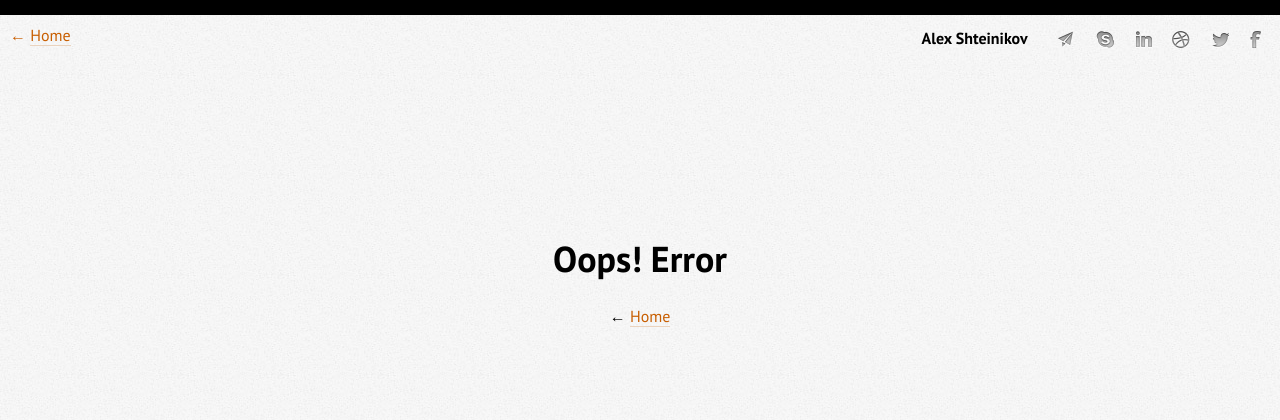
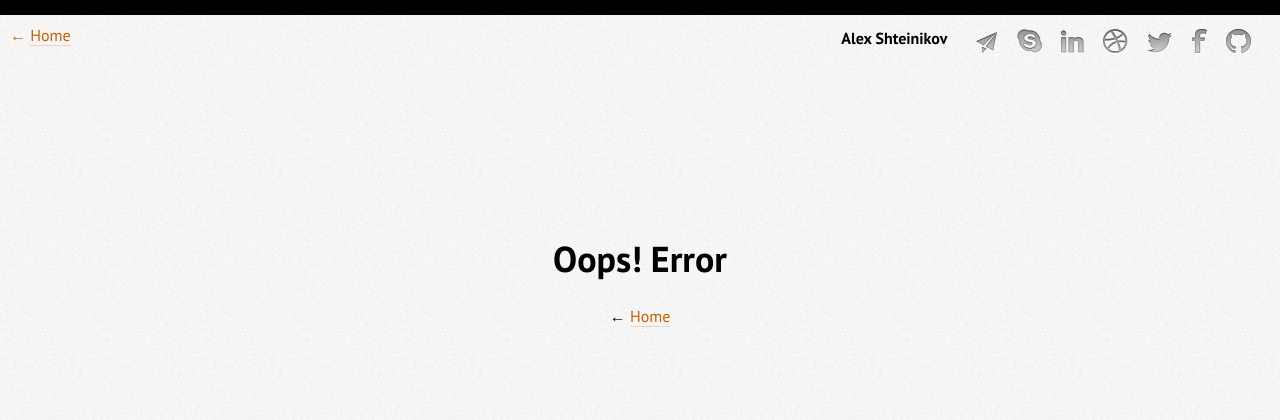
Before and after one commit to derekzhang79/website-5, a Python web app: template templates/service/error.jinja2 in a window 1280 px wide. Shown: the top 420 px of the page. Run offline with Jinja, Linux system fonts and the light colour scheme; the template is opened without the code that fills it, so the values that code supplies are empty.

Commit message:
New sprite system + github icon was added

```diff
--- a/assets/css/compiled/style.css
+++ b/assets/css/compiled/style.css
@@ -33,6 +33,165 @@
 
 .new-gallery-container {
   background-color: black; }
+
+[class^="sprite-"], [class*=" sprite-"] {
+  position: relative;
+  display: inline-block;
+  background-image: url("/css/style_images/sprite.png");
+  background-repeat: no-repeat; }
+
+.empty-sprite {
+  background: none; }
+
+.sprite-geo {
+  background-position: -6px -9px;
+  width: 10px;
+  height: 15px; }
+
+.sprite-geo-active {
+  background-position: -20px -9px;
+  width: 10px;
+  height: 15px; }
+
+.sprite-mail {
+  background-position: -113px -3px;
+  width: 21px;
+  height: 22px; }
+
+.sprite-skype {
+  background-position: -138px -1px;
+  width: 25px;
+  height: 25px; }
+
+.sprite-linkedin {
+  background-position: -167px -1px;
+  width: 23px;
+  height: 24px; }
+
+.sprite-dribbble {
+  background-position: -193px -1px;
+  width: 25px;
+  height: 25px; }
+
+.sprite-twitter {
+  background-position: -219px -3px;
+  width: 25px;
+  height: 22px; }
+
+.sprite-facebook {
+  background-position: -252px -1px;
+  width: 15px;
+  height: 25px; }
+
+.sprite-github {
+  background-position: -278px -1px;
+  width: 25px;
+  height: 25px; }
+
+.sprite-mail-active {
+  background-position: -113px -38px;
+  width: 21px;
+  height: 22px; }
+
+.sprite-skype-active {
+  background-position: -138px -36px;
+  width: 25px;
+  height: 25px; }
+
+.sprite-linkedin-active {
+  background-position: -167px -36px;
+  width: 23px;
+  height: 24px; }
+
+.sprite-dribbble-active {
+  background-position: -193px -36px;
+  width: 25px;
+  height: 25px; }
+
+.sprite-twitter-active {
+  background-position: -219px -38px;
+  width: 25px;
+  height: 22px; }
+
+.sprite-facebook-active {
+  background-position: -252px -36px;
+  width: 15px;
+  height: 25px; }
+
+.sprite-github-active {
+  background-position: -278px -36px;
+  width: 25px;
+  height: 25px; }
+
+.sprite-s-mail {
+  background-position: -114px -71px;
+  width: 15px;
+  height: 17px; }
+
+.sprite-s-skype {
+  background-position: -133px -71px;
+  width: 18px;
+  height: 18px; }
+
+.sprite-s-linkedin {
+  background-position: -154px -71px;
+  width: 16px;
+  height: 17px; }
+
+.sprite-s-dribbble {
+  background-position: -174px -71px;
+  width: 18px;
+  height: 18px; }
+
+.sprite-s-twitter {
+  background-position: -194px -73px;
+  width: 18px;
+  height: 15px; }
+
+.sprite-s-facebook {
+  background-position: -217px -71px;
+  width: 11px;
+  height: 18px; }
+
+.sprite-s-github {
+  background-position: -235px -71px;
+  width: 18px;
+  height: 18px; }
+
+.sprite-s-mail-active {
+  background-position: -114px -101px;
+  width: 15px;
+  height: 17px; }
+
+.sprite-s-skype-active {
+  background-position: -133px -101px;
+  width: 18px;
+  height: 18px; }
+
+.sprite-s-linkedin-active {
+  background-position: -154px -101px;
+  width: 16px;
+  height: 17px; }
+
+.sprite-s-dribbble-active {
+  background-position: -174px -101px;
+  width: 18px;
+  height: 18px; }
+
+.sprite-s-twitter-active {
+  background-position: -194px -103px;
+  width: 18px;
+  height: 15px; }
+
+.sprite-s-facebook-active {
+  background-position: -217px -101px;
+  width: 11px;
+  height: 18px; }
+
+.sprite-s-github-active {
+  background-position: -235px -101px;
+  width: 18px;
+  height: 18px; }
 
 body {
   color: black;
@@ -312,44 +435,9 @@ body {
     float: right;
     margin: 4px 4px 0 0; }
     .top_bar .small_social_buttons_container a, .bottom_bar .small_social_buttons_container a {
-      background: url("/css/style_images/sprite.png");
-      width: 19px;
       border: none;
-      height: 19px;
       display: inline-block;
       margin-right: 15px; }
-    .top_bar .small_social_buttons_container .mail, .bottom_bar .small_social_buttons_container .mail {
-      background-position: -113px -58px;
-      border: none; }
-      .top_bar .small_social_buttons_container .mail:hover, .bottom_bar .small_social_buttons_container .mail:hover {
-        background-position: -236px -58px; }
-    .top_bar .small_social_buttons_container .skype, .bottom_bar .small_social_buttons_container .skype {
-      background-position: -132px -58px;
-      border: none; }
-      .top_bar .small_social_buttons_container .skype:hover, .bottom_bar .small_social_buttons_container .skype:hover {
-        background-position: -255px -58px; }
-    .top_bar .small_social_buttons_container .linkedin, .bottom_bar .small_social_buttons_container .linkedin {
-      background-position: -151px -58px;
-      border: none; }
-      .top_bar .small_social_buttons_container .linkedin:hover, .bottom_bar .small_social_buttons_container .linkedin:hover {
-        background-position: -274px -58px; }
-    .top_bar .small_social_buttons_container .dribbble, .bottom_bar .small_social_buttons_container .dribbble {
-      background-position: -173px -58px;
-      border: none; }
-      .top_bar .small_social_buttons_container .dribbble:hover, .bottom_bar .small_social_buttons_container .dribbble:hover {
-        background-position: -296px -58px; }
-    .top_bar .small_social_buttons_container .twitter, .bottom_bar .small_social_buttons_container .twitter {
-      background-position: -192px -58px;
-      border: none;
-      margin-right: 14px; }
-      .top_bar .small_social_buttons_container .twitter:hover, .bottom_bar .small_social_buttons_container .twitter:hover {
-        background-position: -315px -58px; }
-    .top_bar .small_social_buttons_container .facebook, .bottom_bar .small_social_buttons_container .facebook {
-      background-position: -214px -58px;
-      border: none;
-      margin-right: 0; }
-      .top_bar .small_social_buttons_container .facebook:hover, .bottom_bar .small_social_buttons_container .facebook:hover {
-        background-position: -337px -58px; }
 
 .bottom_bar {
   padding-top: 50px; }
--- /dev/null
+++ b/assets/js/main.js
@@ -0,0 +1,19 @@
+$(document).ready(function() {
+
+    $.each($('[data-behavior="links"]').find('a i'), function(i, sprite) {
+        var $sprite = $(sprite);
+        $sprite.data('class', $sprite.attr('class'));
+
+        $sprite
+            .on('mouseenter', function(){
+                $sprite.removeClass();
+                $sprite.addClass($sprite.data('class') + '-active');
+            })
+
+            .on('mouseleave', function(){
+                $sprite.removeClass();
+                $sprite.addClass($sprite.data('class'));
+            });
+    });
+
+});
--- /dev/null
+++ b/assets/src/_sprites.scss
@@ -0,0 +1,62 @@
+$sprite: url("/css/style_images/sprite.png");
+
+[class^="sprite-"],
+[class*=" sprite-"] {
+  position: relative;
+  display: inline-block;
+  background-image: $sprite;
+  background-repeat: no-repeat;
+}
+
+
+// General mixin - sprite factory
+@mixin sprite($name, $x, $y, $width, $height) {
+	.sprite-#{$name} {
+		background-position: $x $y;
+		width: $width;
+		height: $height;
+	}
+}
+
+.empty-sprite {
+  background: none;
+}
+
+// Define icons in section below
+// ======================================================================================
+//                                  pos X       pos Y       width       height
+// ======================================================================================
+@include sprite("geo",              -6px,       -9px,       10px,       15px);
+@include sprite("geo-active",       -20px,      -9px,       10px,       15px);
+
+@include sprite("mail",             -113px,     -3px,       21px,       22px);
+@include sprite("skype",            -138px,     -1px,       25px,       25px);
+@include sprite("linkedin",         -167px,     -1px,       23px,       24px);
+@include sprite("dribbble",         -193px,     -1px,       25px,       25px);
+@include sprite("twitter",          -219px,     -3px,       25px,       22px);
+@include sprite("facebook",         -252px,     -1px,       15px,       25px);
+@include sprite("github",           -278px,     -1px,       25px,       25px);
+
+@include sprite("mail-active",      -113px,     -38px,      21px,       22px);
+@include sprite("skype-active",     -138px,     -36px,      25px,       25px);
+@include sprite("linkedin-active",  -167px,     -36px,      23px,       24px);
+@include sprite("dribbble-active",  -193px,     -36px,      25px,       25px);
+@include sprite("twitter-active",   -219px,     -38px,      25px,       22px);
+@include sprite("facebook-active",  -252px,     -36px,      15px,       25px);
+@include sprite("github-active",    -278px,     -36px,      25px,       25px);
+
+@include sprite("s-mail",           -114px,     -71px,      15px,       17px);
+@include sprite("s-skype",          -133px,     -71px,      18px,       18px);
+@include sprite("s-linkedin",       -154px,     -71px,      16px,       17px);
+@include sprite("s-dribbble",       -174px,     -71px,      18px,       18px);
+@include sprite("s-twitter",        -194px,     -73px,      18px,       15px);
+@include sprite("s-facebook",       -217px,     -71px,      11px,       18px);
+@include sprite("s-github",         -235px,     -71px,      18px,       18px);
+
+@include sprite("s-mail-active",    -114px,     -101px,     15px,       17px);
+@include sprite("s-skype-active",   -133px,     -101px,     18px,       18px);
+@include sprite("s-linkedin-active",-154px,     -101px,     16px,       17px);
+@include sprite("s-dribbble-active",-174px,     -101px,     18px,       18px);
+@include sprite("s-twitter-active", -194px,     -103px,     18px,       15px);
+@include sprite("s-facebook-active",-217px,     -101px,     11px,       18px);
+@include sprite("s-github-active",  -235px,     -101px,     18px,       18px);
--- a/assets/src/style.scss
+++ b/assets/src/style.scss
@@ -1,5 +1,6 @@
 @import "preload";
 @import "gallery";
+@import "sprites";
 
 body {
   color: black;
@@ -101,56 +102,16 @@ body {
   Social buttons
 */
 
-@mixin bp($x, $y, $z:-164px) {
-  background-position: $x $y;
-  border: none;
-
-  &:hover {
-    background-position: $x + $z $y;
-  }
-
-}
-
 .social_buttons_container {
-
-  width: 265px;
+  width: 400px;
+  text-align: center;
   margin: 30px auto 0;
 
   a {
-    background: $sprite;
     display: inline-block;
-    width: 26px;
-    height: 26px;
     margin-right: 18px;
+    border-bottom: none;
   }
-
-  .mail {
-    @include bp(0, 0);
-  }
-
-  .skype {
-    @include bp(-27px, 0);
-  }
-
-  .linkedin {
-    @include bp(-54px, 0);
-  }
-
-  .dribbble {
-    @include bp(-81px, 0);
-  }
-
-  .twitter {
-    @include bp(-108px, 0);
-    margin-right: 14px;
-  }
-
-  .facebook {
-    @include bp(-135px, 0);
-    margin-right: 0;
-  }
-
-
 }
 
 /*
@@ -256,16 +217,13 @@ body {
       line-height: 20px;
 
       a.geo {
-        background: $sprite;
-        background-position: -112px -33px;
-        height: 15px;
-        width: 10px;
         margin-left: 1px;
         border: none;
         display: inline-block;
+        vertical-align: middle;
 
-        &:hover {
-          background-position: -126px -33px;
+        &:hover i {
+          background-position: -20px -9px;
         }
 
       }
@@ -401,42 +359,10 @@ body {
     margin: 4px 4px 0 0;
 
     a {
-      background: $sprite;
-      width: 19px;
       border: none;
-      height: 19px;
       display: inline-block;
       margin-right: 15px;
     }
-
-    $bp_shift: -123px;
-
-    .mail {
-      @include bp(-113px, -58px, $bp_shift);
-    }
-
-    .skype {
-      @include bp(-132px, -58px, $bp_shift);
-    }
-
-    .linkedin {
-      @include bp(-151px, -58px, $bp_shift);
-    }
-
-    .dribbble {
-      @include bp(-173px, -58px, $bp_shift);
-    }
-
-    .twitter {
-      @include bp(-192px, -58px, $bp_shift);
-      margin-right: 14px;
-    }
-
-    .facebook {
-      @include bp(-214px, -58px, $bp_shift);
-      margin-right: 0;
-    }
-
 
   }
 
--- a/templates/header.jinja2
+++ b/templates/header.jinja2
@@ -8,6 +8,7 @@
 
 	<script type="text/javascript" src="/libs/jquery-1.8.js"></script>
 	<script type="text/javascript" src="/libs/lightbox.js"></script>
+	<script type="text/javascript" src="/js/main.js"></script>
 
 	<link rel="shortcut icon" href="/css/favicon.ico"/>
 	<link rel="icon" type="image/png" href="/css/favicon.png"/>
--- a/templates/index.jinja2
+++ b/templates/index.jinja2
@@ -35,7 +35,7 @@
                     for DMS Estate Department<br>
                     of Russian northern city<br>
                     Salekhard
-                    <a href="http://goo.gl/maps/NJeYZ" class="geo"></a>
+                    <a href="http://goo.gl/maps/NJeYZ" class="geo"><i class="sprite-geo"></i></a>
                 </p>'
     },
     {
--- a/templates/misc/social_buttons.jinja2
+++ b/templates/misc/social_buttons.jinja2
@@ -1,10 +1,11 @@
-<div class="{{ social_class }}">
+<div class="{{ social_class }}" data-behavior="links">
 
-	<a href="mailto:alex.shteinikov@gmail.com" class="mail"></a>
-	<a href="skype:a.shteinikov" class="skype"></a>
-	<a href="http://www.linkedin.com/in/alexshteinikov" class="linkedin"></a>
-	<a href="http://dribbble.com/ido" class="dribbble"></a>
-	<a href="http://twitter.com/ido_q" class="twitter"></a>
-	<a href="http://www.facebook.com/idooo" class="facebook"></a>
+	<a href="mailto:alex.shteinikov@gmail.com" class="mail"><i class="sprite-{{ prefix }}mail"></i></a>
+	<a href="skype:a.shteinikov" class="skype"><i class="sprite-{{ prefix }}skype"></i></a>
+	<a href="http://www.linkedin.com/in/alexshteinikov" class="linkedin"><i class="sprite-{{ prefix }}linkedin"></i></a>
+	<a href="http://dribbble.com/ido" class="dribbble"><i class="sprite-{{ prefix }}dribbble"></i></a>
+	<a href="http://twitter.com/ido_q" class="twitter"><i class="sprite-{{ prefix }}twitter"></i></a>
+	<a href="http://www.facebook.com/idooo" class="facebook"><i class="sprite-{{ prefix }}facebook"></i></a>
+	<a href="https://github.com/idooo" class="github"><i class="sprite-{{ prefix }}github"></i></a>
 
 </div>
--- a/templates/project.jinja2
+++ b/templates/project.jinja2
@@ -9,7 +9,8 @@
         </div>
 
 	    {% set social_class = 'small_social_buttons_container' %}
-	    {% include "misc/social_buttons.jinja2" %}
+	    {% set prefix = 's-' %}
+        {% include "misc/social_buttons.jinja2" %}
 
         <div class="name">
             Alex Shteinikov
```
Also changed, not shown: other parts of assets/css/compiled/style.css (+8 -44 lines), assets/css/style_images/sprite.png.
